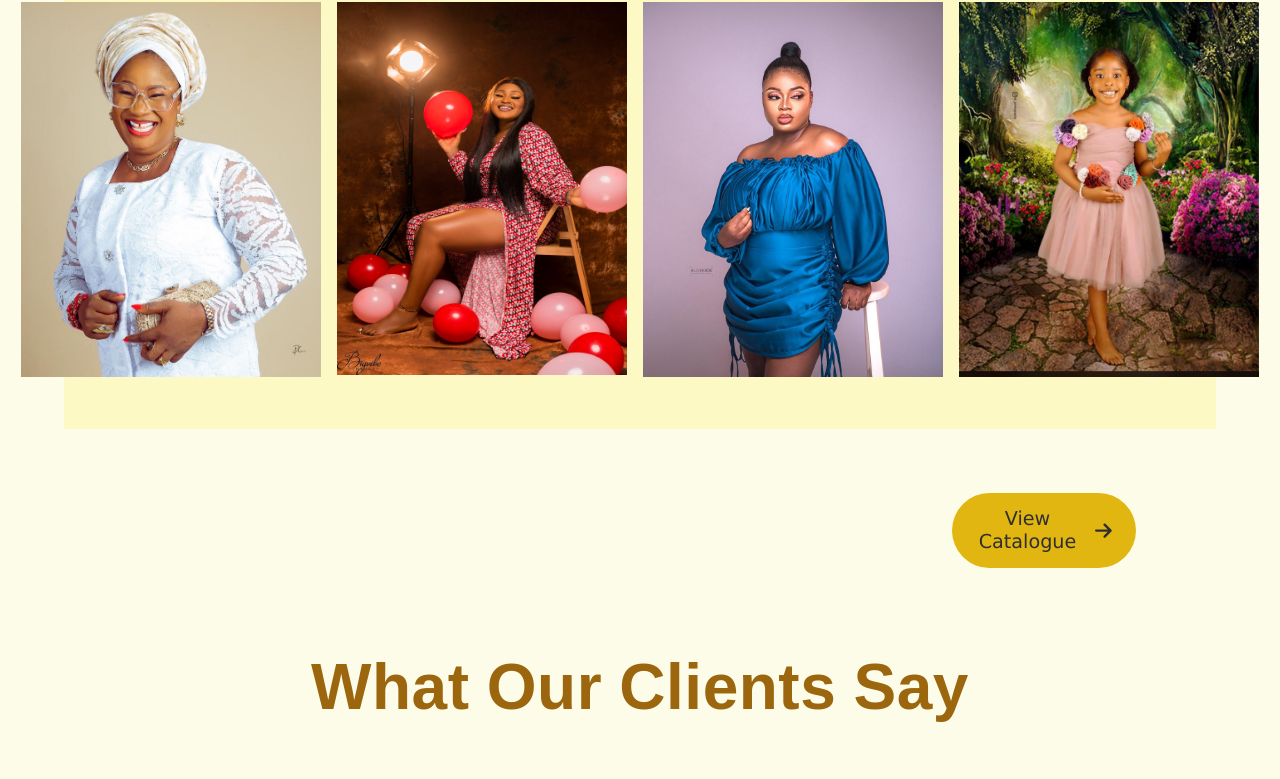
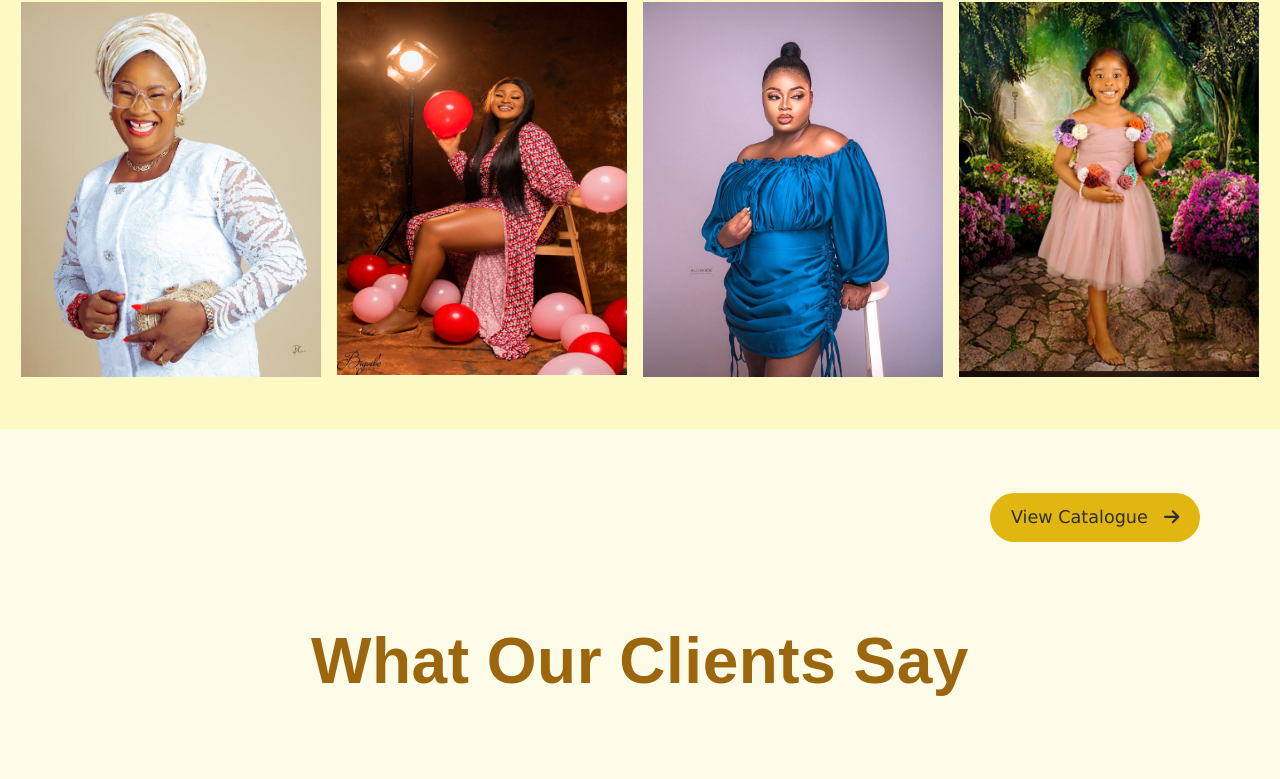
Before and after one commit to Kemi-Oluwadahunsi/Astonish-Designs, a React (Vite) app: page / in a window 1280 px wide. Shown: the part 2953-3732 px from the top of the page. Built offline with nearby package versions, Linux system fonts and the light colour scheme.

Commit message:
style: update styles for catalogue on home page

```diff
--- a/src/components/Catalogue/catalogue.scss
+++ b/src/components/Catalogue/catalogue.scss
@@ -1,7 +1,7 @@
 @import "../../App.scss";
 
 .catalogBody {
-  padding: 6rem 4rem 4rem 4rem;
+  padding: 6rem 0 4rem 0;
   display: flex;
   flex-direction: column;
   gap: 4rem;
@@ -164,15 +164,15 @@
 
     button {
       display: flex;
-      width: 16%;
+      width: fit-content;
       margin-right: 5rem;
-      padding: 0.9rem 1.5rem;
+      padding: 0.9rem 1.3rem;
       background: #e1b611;
       color: #2f2f2f;
       justify-content: center;
       align-items: center;
       gap: 1rem;
-      font-size: 1.2rem;
+      font-size: 1.1rem;
       font-family: Verdana, Geneva, Tahoma, sans-serif;
       font-style: normal;
       font-weight: 400;
```
